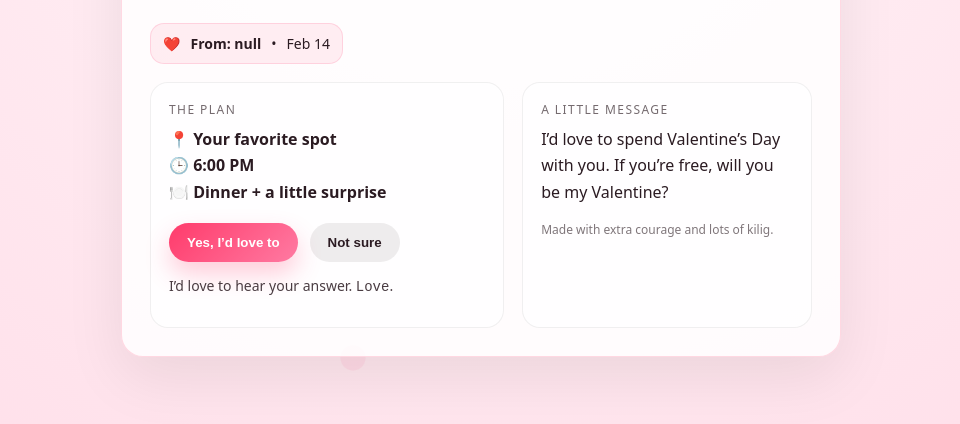
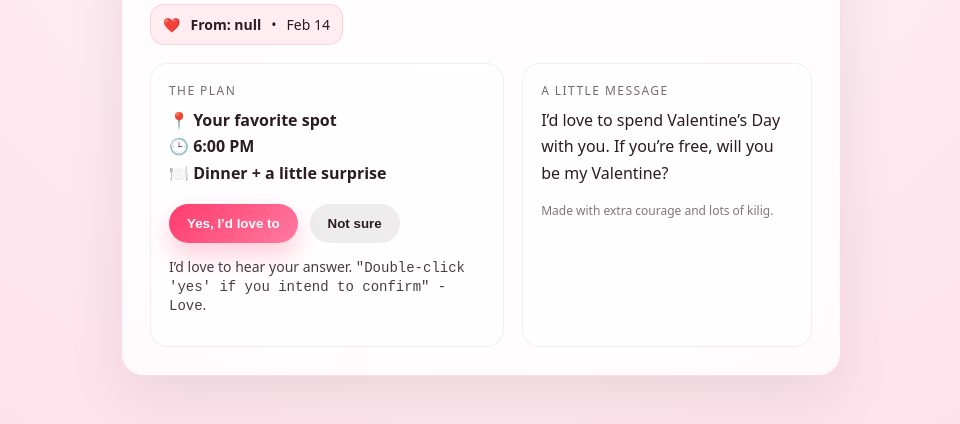
Before and after one commit to joemarydinoy143-tech/feb14, a plain HTML site: page index.html in a window 1280 px wide. Shown: the part 282-706 px from the top of the page, without its empty margins (159-1119 px from the left). Drawn offline with Linux system fonts and the light colour scheme.

Commit message:
Update index.html

```diff
--- a/index.html
+++ b/index.html
@@ -178,7 +178,7 @@
 					<button class="btn-yes" id="yesBtn">Yes, I’d love to</button>
 					<button class="btn-no" id="noBtn" title="Try to click me 😄">Not sure</button>
 				</div>
-				<p class="note" id="note">I’d love to hear your answer. <code>Love</code>.</p>
+				<p class="note" id="note">I’d love to hear your answer. <code> "Double-click 'yes' if you intend to confirm"  - Love</code>.</p>
 			</section>
 
 			<section class="box">
```
